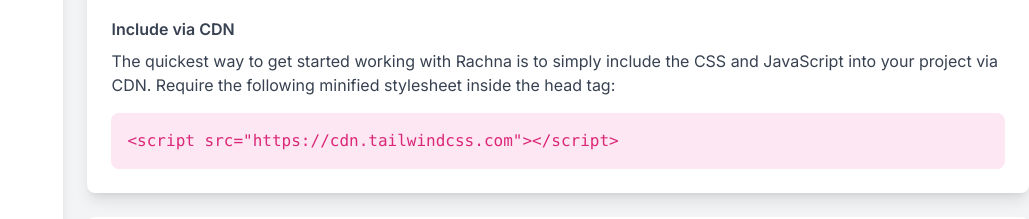
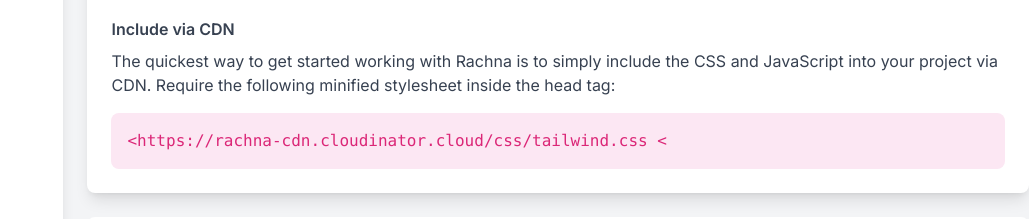
Before and after one commit to engsreynich/rachna-react, a React (Vite) app: page /docs in a window 1280 px wide. Shown: the part 860-1079 px from the top of the page, without its empty margins (251-1280 px from the left). Built offline with nearby package versions, Linux system fonts and the light colour scheme.

Commit message:
Done AboutUS

```diff
--- a/src/Layout/Docs.jsx
+++ b/src/Layout/Docs.jsx
@@ -79,7 +79,8 @@
                         <pre className="bg-pink-100 dark:bg-pink-900 text-pink-600 dark:text-pink-200 p-4 rounded-lg mt-4 overflow-auto mt-3 flex items-start">
                             <i className="fa-regular fa-copy text-white"></i>
 
-                            <code>&lt;script src="https://cdn.tailwindcss.com"&gt;&lt;/script&gt;</code>
+                            {/* <code>&lt;script src="https://cdn.tailwindcss.com"&gt;&lt;/script&gt;</code> */}
+                            <code>&lt;https://rachna-cdn.cloudinator.cloud/css/tailwind.css &lt;</code>
                         </pre>
                     </section>
 
```
